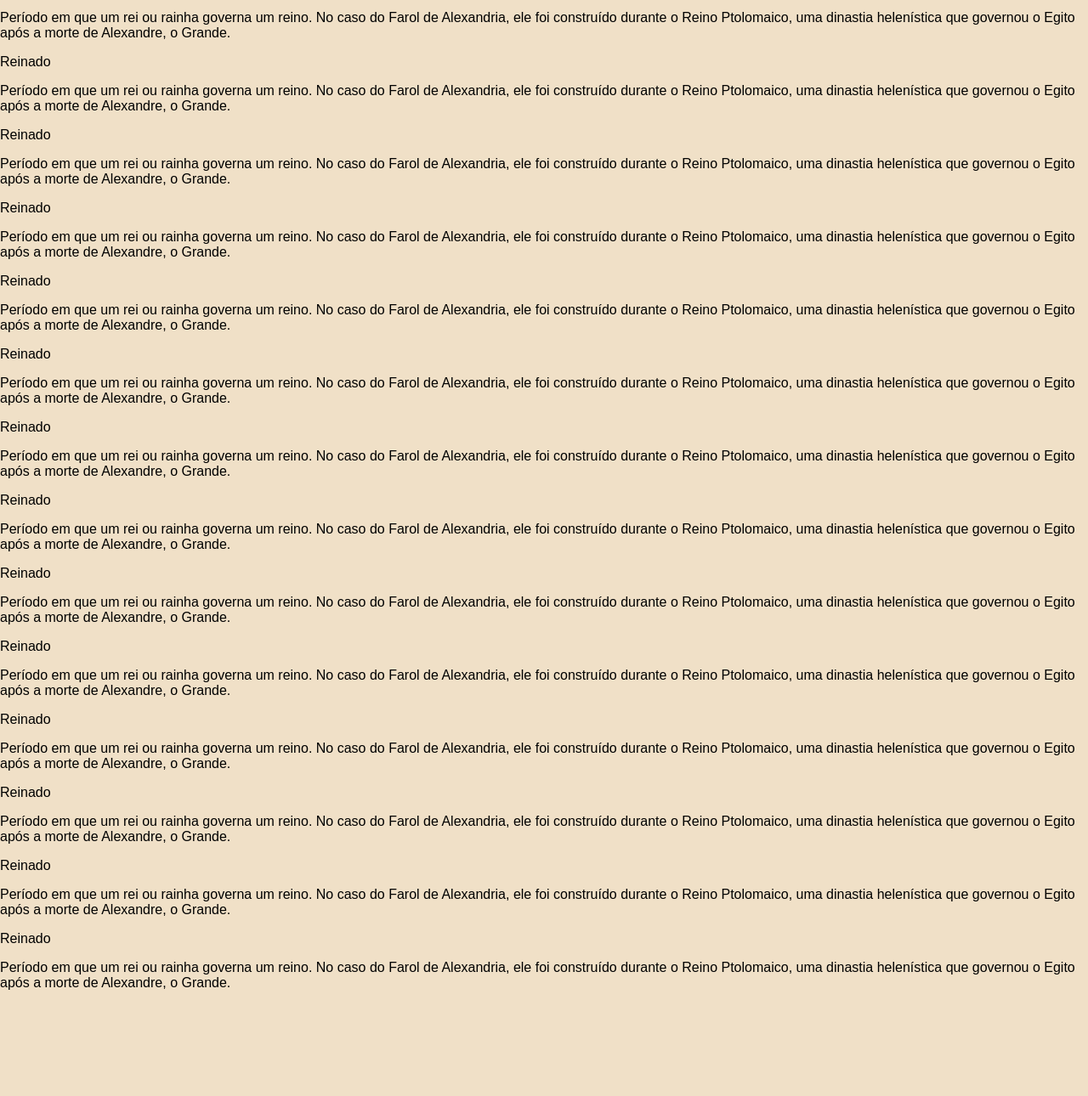
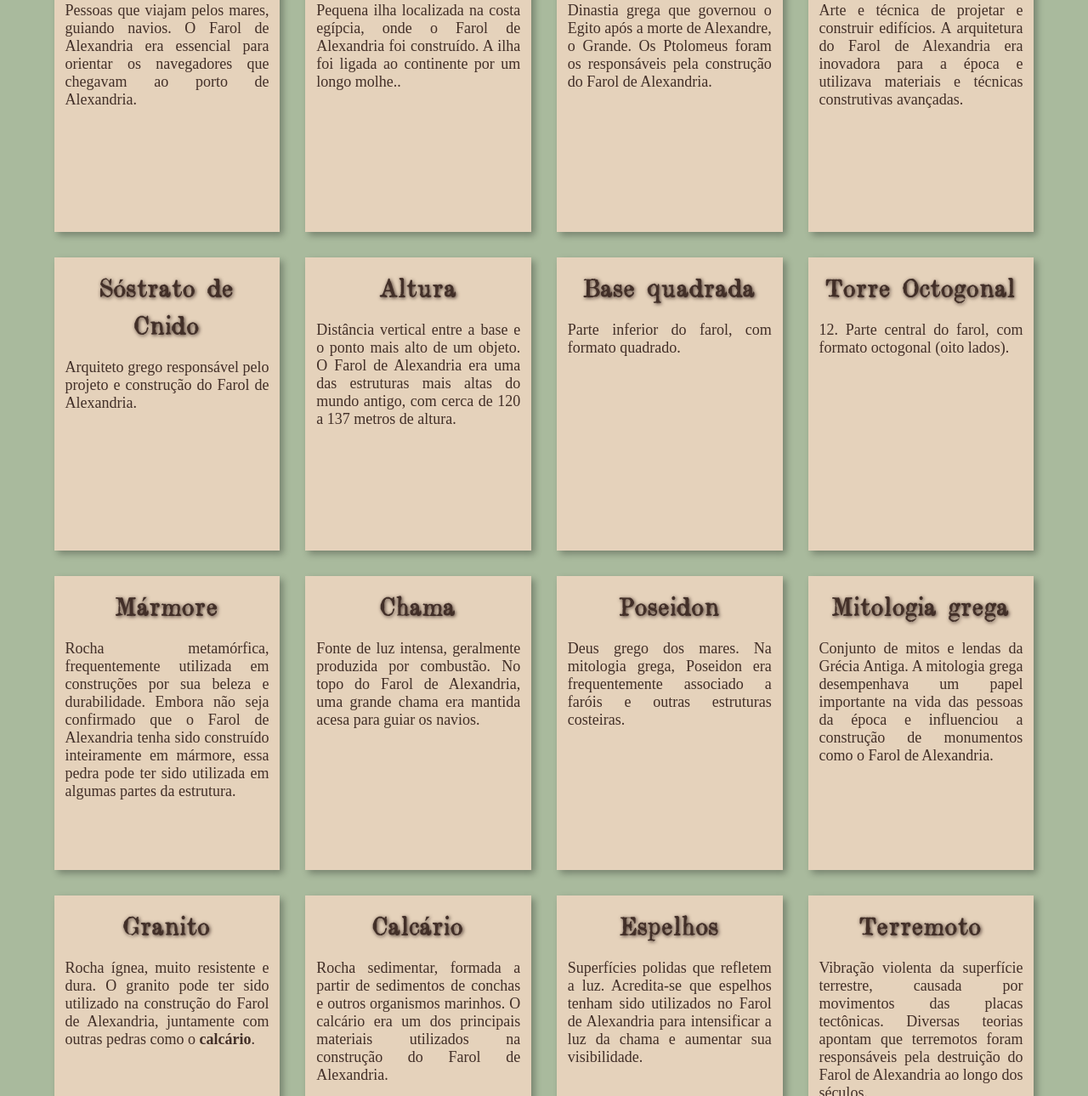
Before and after one commit to Filkiro/PROJ_HUM, a plain HTML site: page 1A_And/html/glossario.html in a window 1280 px wide. Shown: the part 698-1988 px from the top of the page at 85% size. Before the commit the page ends 1880 px from the top, so only its background shows below. Drawn offline with Linux system fonts and the light colour scheme; a web font is replaced by a local one.

Commit message:
Add files via upload

```diff
--- a/1A_And/css/gloss.css
+++ b/1A_And/css/gloss.css
@@ -3,8 +3,8 @@
     src: url(../fonts/Nunito/Nunito-VariableFont_wght.ttf);
 }
 @font-face{
-    font-family: "Lobster Two";
-    src: url(../fonts/Lobster_Two/LobsterTwo-Regular.ttf);
+    font-family: "Oswell";
+    src: url(../fonts/Orwell.ttf);
 }
 @font-face{
     font-family: "Patrick Hand";
@@ -18,7 +18,7 @@ body{
 
     font-family: "Nunito", sans-serif;
     margin: 0;
-    background-color: #f0e0c7;
+    background-color: #A9BA9D;
 
     /* overflow: hidden; Era pra ser provisório, mas né */
 }
@@ -31,7 +31,7 @@ nav{
     text-align: center;
     justify-content: center;
 
-    background-color: #FFF8E1;
+    background-color: #93a283;
     margin: 0;
     padding: 10px;
     box-shadow: 0px 10px 40px -20px;
@@ -39,7 +39,7 @@ nav{
 nav a{
     text-decoration: none;
     color: black;
-    background-color: #FFAB91;
+    background-color: #d2a880;
     padding: 8px;
     border-radius: 6px;
     margin: 5px;
@@ -55,17 +55,68 @@ nav a:hover{
 
 nav h1{
     text-align: center;
-    font-size: 40px;
+    font-size: 50px;
     margin: 0;
-    font-family: Lobster Two, cursive;
-    letter-spacing: 3px;
+    font-family: Oswell, serif;
     color: #422f28;
 }
 h2{
     text-align: center;
-    font-size: 40px;
-    font-family: Lobster Two, cursive;
-    letter-spacing: 3px;
+    font-size: 45px;
+    font-family: Oswell, serif;
+    color: #422f28;
+    width: fit-content;
+    background-color: #93a283;
+    padding: 10px;
+    border-radius: 10px;
+    text-shadow: 1px 1px 4px;
+    box-shadow: 4px 4px 8px rgba(0, 0, 0, 0.3);
+
+}
+.princti{
+    display: flex;
+    justify-content: center;
+    align-content: center;
+
+}
+.conteudo{
+    display: flex;
+    flex-wrap: wrap;
+
+    justify-content: center;
+}
+
+section{
+    background-color: #E5d2bb;
+
+    width: 15em;
+    height: 20em;
+    margin: 15px;
+    padding: 1%;
+
+    text-align: justify;
+    box-shadow: 4px 4px 8px rgba(0, 0, 0, 0.3);
+    transition: .3s;
+}
+section p{
+    font-family: "Patrick Hand";
+    font-size: 18px;
+
+    color: #422f28;
+}
+
+.title{
+    text-align: center;
+    font-family: "Oswell";
+    font-size: 35px;
+
+    margin: 0;
     color: #422f28;
 
+    text-shadow: 1px 1px 4px;
 }
+
+section:hover{
+    transform: rotate(-2deg) scale(1.02);
+    transition: .3s;
+}
--- a/1A_And/css/style.css
+++ b/1A_And/css/style.css
@@ -5,7 +5,7 @@
     src: url(../fonts/Nunito/Nunito-VariableFont_wght.ttf);
 }
 @font-face{
-    font-family: "Orwell";
+    font-family: "Oswell";
     src: url(../fonts/Orwell.ttf);
 }
 @font-face{
@@ -60,9 +60,9 @@ nav a:hover{
 
 nav h1{
     text-align: center;
-    font-size: 47px;
+    font-size: 50px;
     margin: 0;
-    font-family: "Orwell", cursive;
+    font-family: "Oswell", cursive;
     color: #41362c;
 }
 
@@ -82,7 +82,7 @@ main {
 main h2, h3, h4{
     font-size: 32px;
     margin: 15px 0 15px 0;
-    font-family: Orwell;
+    font-family: Oswell;
     font-weight: 400;
 }
 
@@ -104,7 +104,7 @@ main button:hover{
 }
 
 footer{
-    background-color: #9eb289;
+    background-color: #93a283;
     text-align: center;
     display: flex;
     justify-content: space-between;
@@ -300,6 +300,8 @@ footer a:hover{
     display: grid;
     align-items: center;
     justify-content: start;
+    width: 90%;
+    height: 90%;
     margin: 10px auto;
     grid-column: 2 / 3;
     grid-area: farol;
--- a/1A_And/html/glossario.html
+++ b/1A_And/html/glossario.html
@@ -9,15 +9,19 @@
 <body>
 
     <nav>
+        <a href="index.html">Voltar</a>
         <a href="#">English</a>
-        <a href="glossario.html">Glossário</a>
         <h1>The Lighthouse Of Alexandria</h1>
         <a href="#">Download</a>
         <a href="#">RA</a>
     </nav>
 
     <main>
+        <div class="princti">
             <h2>Termos e Suas Definições Históricas</h2>
+        </div>
+
+        <div class="conteudo">
             <section>
                 <p class="title">Reinado</p>
                 <p>Período em que um rei ou rainha governa um reino. No caso do Farol de Alexandria, ele foi construído durante o Reino Ptolomaico, uma dinastia helenística que governou o Egito após a morte de Alexandre, o Grande.</p>
@@ -40,84 +44,85 @@
             </section>
 
             <section>
-            <p class="title">Reinado</p>
-            <p>Período em que um rei ou rainha governa um reino. No caso do Farol de Alexandria, ele foi construído durante o Reino Ptolomaico, uma dinastia helenística que governou o Egito após a morte de Alexandre, o Grande.</p>
+                <p class="title">Navegadores</p>
+                <p>Pessoas que viajam pelos mares, guiando navios. O Farol de Alexandria era essencial para orientar os navegadores que chegavam ao porto de Alexandria.</p>
             </section>
 
             <section>
-            <p class="title">Reinado</p>
-            <p>Período em que um rei ou rainha governa um reino. No caso do Farol de Alexandria, ele foi construído durante o Reino Ptolomaico, uma dinastia helenística que governou o Egito após a morte de Alexandre, o Grande.</p>
+                <p class="title">Ilha de Faros</p>
+                <p>Pequena ilha localizada na costa egípcia, onde o Farol de Alexandria foi construído. A ilha foi ligada ao continente por um longo molhe..</p>
             </section>
 
             <section>
-            <p class="title">Reinado</p>
-            <p>Período em que um rei ou rainha governa um reino. No caso do Farol de Alexandria, ele foi construído durante o Reino Ptolomaico, uma dinastia helenística que governou o Egito após a morte de Alexandre, o Grande.</p>
+                <p class="title">Ptolomeu</p>
+                <p>Dinastia grega que governou o Egito após a morte de Alexandre, o Grande. Os Ptolomeus foram os responsáveis pela construção do Farol de Alexandria.</p>
             </section>
 
             <section>
-            <p class="title">Reinado</p>
-            <p>Período em que um rei ou rainha governa um reino. No caso do Farol de Alexandria, ele foi construído durante o Reino Ptolomaico, uma dinastia helenística que governou o Egito após a morte de Alexandre, o Grande.</p>
+                <p class="title">Arquitetura</p>
+                <p>Arte e técnica de projetar e construir edifícios. A arquitetura do Farol de Alexandria era inovadora para a época e utilizava materiais e técnicas construtivas avançadas.</p>
             </section>
 
             <section>
-            <p class="title">Reinado</p>
-            <p>Período em que um rei ou rainha governa um reino. No caso do Farol de Alexandria, ele foi construído durante o Reino Ptolomaico, uma dinastia helenística que governou o Egito após a morte de Alexandre, o Grande.</p>
+                <p class="title">Sóstrato de Cnido</p>
+                <p>Arquiteto grego responsável pelo projeto e construção do Farol de Alexandria.</p>
             </section>
 
             <section>
-            <p class="title">Reinado</p>
-            <p>Período em que um rei ou rainha governa um reino. No caso do Farol de Alexandria, ele foi construído durante o Reino Ptolomaico, uma dinastia helenística que governou o Egito após a morte de Alexandre, o Grande.</p>
+                <p class="title">Altura</p>
+                <p>Distância vertical entre a base e o ponto mais alto de um objeto. O Farol de Alexandria era uma das estruturas mais altas do mundo antigo, com cerca de 120 a 137 metros de altura.</p>
             </section>
 
             <section>
-            <p class="title">Reinado</p>
-            <p>Período em que um rei ou rainha governa um reino. No caso do Farol de Alexandria, ele foi construído durante o Reino Ptolomaico, uma dinastia helenística que governou o Egito após a morte de Alexandre, o Grande.</p>
+                <p class="title">Base quadrada</p>
+                <p>Parte inferior do farol, com formato quadrado.</p>
             </section>
 
             <section>
-            <p class="title">Reinado</p>
-            <p>Período em que um rei ou rainha governa um reino. No caso do Farol de Alexandria, ele foi construído durante o Reino Ptolomaico, uma dinastia helenística que governou o Egito após a morte de Alexandre, o Grande.</p>
+                <p class="title">Torre Octogonal</p>
+                <p>12. Parte central do farol, com formato octogonal (oito lados).</p>
             </section>
 
             <section>
-            <p class="title">Reinado</p>
-            <p>Período em que um rei ou rainha governa um reino. No caso do Farol de Alexandria, ele foi construído durante o Reino Ptolomaico, uma dinastia helenística que governou o Egito após a morte de Alexandre, o Grande.</p>
+                <p class="title">Mármore</p>
+                <p> Rocha metamórfica, frequentemente utilizada em construções por sua beleza e durabilidade. Embora não seja confirmado que o Farol de Alexandria tenha sido construído inteiramente em mármore, essa pedra pode ter sido utilizada em algumas partes da estrutura.</p>
             </section>
 
             <section>
-            <p class="title">Reinado</p>
-            <p>Período em que um rei ou rainha governa um reino. No caso do Farol de Alexandria, ele foi construído durante o Reino Ptolomaico, uma dinastia helenística que governou o Egito após a morte de Alexandre, o Grande.</p>
+                <p class="title">Chama</p>
+                <p>Fonte de luz intensa, geralmente produzida por combustão. No topo do Farol de Alexandria, uma grande chama era mantida acesa para guiar os navios.</p>
             </section>
 
             <section>
-            <p class="title">Reinado</p>
-            <p>Período em que um rei ou rainha governa um reino. No caso do Farol de Alexandria, ele foi construído durante o Reino Ptolomaico, uma dinastia helenística que governou o Egito após a morte de Alexandre, o Grande.</p>
+                <p class="title">Poseidon</p>
+                <p>Deus grego dos mares. Na mitologia grega, Poseidon era frequentemente associado a faróis e outras estruturas costeiras.</p>
             </section>
 
             <section>
-            <p class="title">Reinado</p>
-            <p>Período em que um rei ou rainha governa um reino. No caso do Farol de Alexandria, ele foi construído durante o Reino Ptolomaico, uma dinastia helenística que governou o Egito após a morte de Alexandre, o Grande.</p>
+                <p class="title">Mitologia grega</p>
+                <p>Conjunto de mitos e lendas da Grécia Antiga. A mitologia grega desempenhava um papel importante na vida das pessoas da época e influenciou a construção de monumentos como o Farol de Alexandria.</p>
             </section>
 
             <section>
-            <p class="title">Reinado</p>
-            <p>Período em que um rei ou rainha governa um reino. No caso do Farol de Alexandria, ele foi construído durante o Reino Ptolomaico, uma dinastia helenística que governou o Egito após a morte de Alexandre, o Grande.</p>
+                <p class="title">Granito</p>
+                <p>Rocha ígnea, muito resistente e dura. O granito pode ter sido utilizado na construção do Farol de Alexandria, juntamente com outras pedras como o <b>calcário</b>.</p>
             </section>
 
             <section>
-            <p class="title">Reinado</p>
-            <p>Período em que um rei ou rainha governa um reino. No caso do Farol de Alexandria, ele foi construído durante o Reino Ptolomaico, uma dinastia helenística que governou o Egito após a morte de Alexandre, o Grande.</p>
+                <p class="title">Calcário</p>
+                <p>Rocha sedimentar, formada a partir de sedimentos de conchas e outros organismos marinhos. O calcário era um dos principais materiais utilizados na construção do Farol de Alexandria.</p>
             </section>
 
             <section>
-            <p class="title">Reinado</p>
-            <p>Período em que um rei ou rainha governa um reino. No caso do Farol de Alexandria, ele foi construído durante o Reino Ptolomaico, uma dinastia helenística que governou o Egito após a morte de Alexandre, o Grande.</p>
+                <p class="title">Espelhos</p>
+                <p>Superfícies polidas que refletem a luz. Acredita-se que espelhos tenham sido utilizados no Farol de Alexandria para intensificar a luz da chama e aumentar sua visibilidade.</p>
             </section>
 
             <section>
-            <p class="title">Reinado</p>
-            <p>Período em que um rei ou rainha governa um reino. No caso do Farol de Alexandria, ele foi construído durante o Reino Ptolomaico, uma dinastia helenística que governou o Egito após a morte de Alexandre, o Grande.</p>
+                <p class="title">Terremoto</p>
+                <p>Vibração violenta da superfície terrestre, causada por movimentos das placas tectônicas. Diversas teorias apontam que terremotos foram responsáveis pela destruição do Farol de Alexandria ao longo dos séculos.</p>
             </section>
+        </div>
     </main>
 
     <footer>
```
Also changed, not shown: 1A_And/html/index.html (+1 -1 lines). Lines whose indentation alone changed are shown as unchanged.
